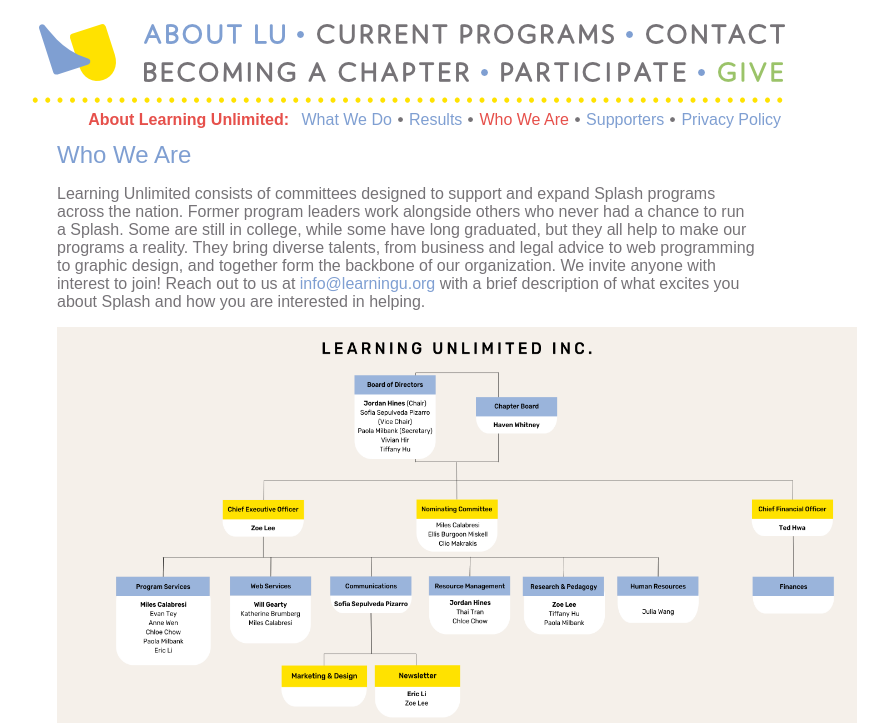
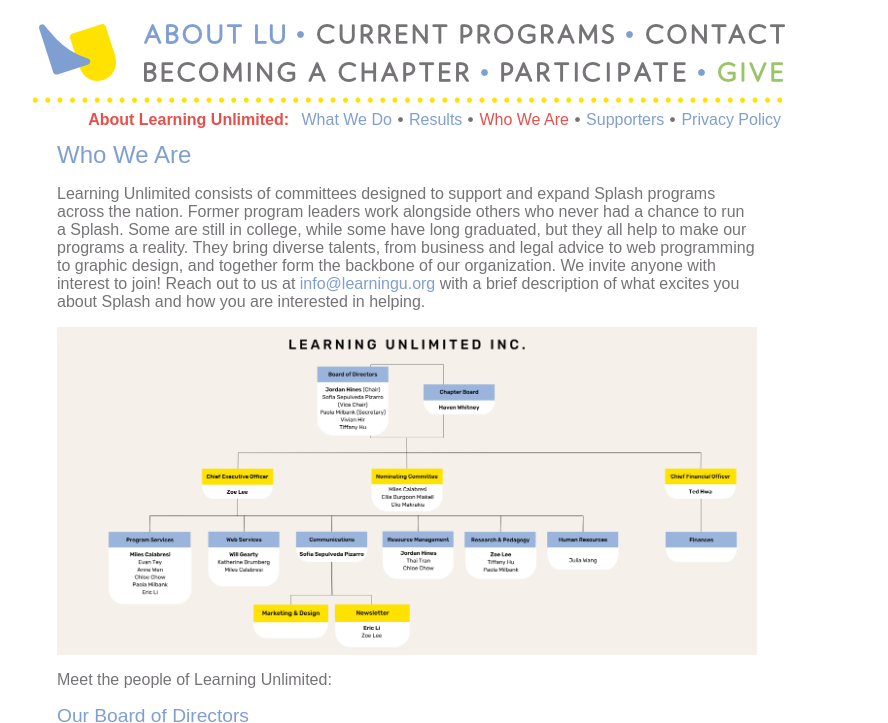
Before and after one commit to learning-unlimited/learning-unlimited.github.io, a Jekyll site: the page built from _about/who-we-are.html, in a window 1280 px wide. Shown: the top 723 px of the page, without its empty margins (225-1113 px from the left). Built offline with Jekyll 4.4.1, drawn with Linux system fonts in a browser that asks for light colours; grey boxes are pictures that could not be loaded.

Commit message:
Fix orgchart width and clean up divs

```diff
--- a/_about/who-we-are.html
+++ b/_about/who-we-are.html
@@ -12,7 +12,7 @@
 
 
 <div style="text-align: center;">
-    <img src="/media/images/biopics/LU_orgchart_20241202.png" width="800" height="400" alt="LU Organizational Chart">
+    <img src="/media/images/biopics/LU_orgchart_20241202.png" width="800" style="max-width: 100%;" alt="LU Organizational Chart">
 </div>
 
 <p>Meet the people of Learning Unlimited:</p>
@@ -54,10 +54,6 @@
 <div class="imagebox floatright"><img src="/media/images/biopics/tiffany_hu.jpg" height="200" alt="tiffany"></div>
   <p><b>Tiffany Hu, <i>Research &amp Pedagogy</i></b><br>
 Tiffany attended Splash in middle and high school—she enjoyed the programs and her experience inspired her to join the chapter at her college. Part of Splash at Yale, she has served as co-president, co-director, and teacher. She is a current undergraduate student at Yale studying Statistics & Data Science and English. Outside of Splash and academics, you can find her cafe hopping with friends, going on walks, and going down the YouTube rabbit hole. As part of LU Board, Tiffany hopes to grow Splash chapters and make programs more accessible for students.
-  <div class="clear"></div>
-</div>
-
-  </p>
   <div class="clear"></div>
 </div>
 
```
